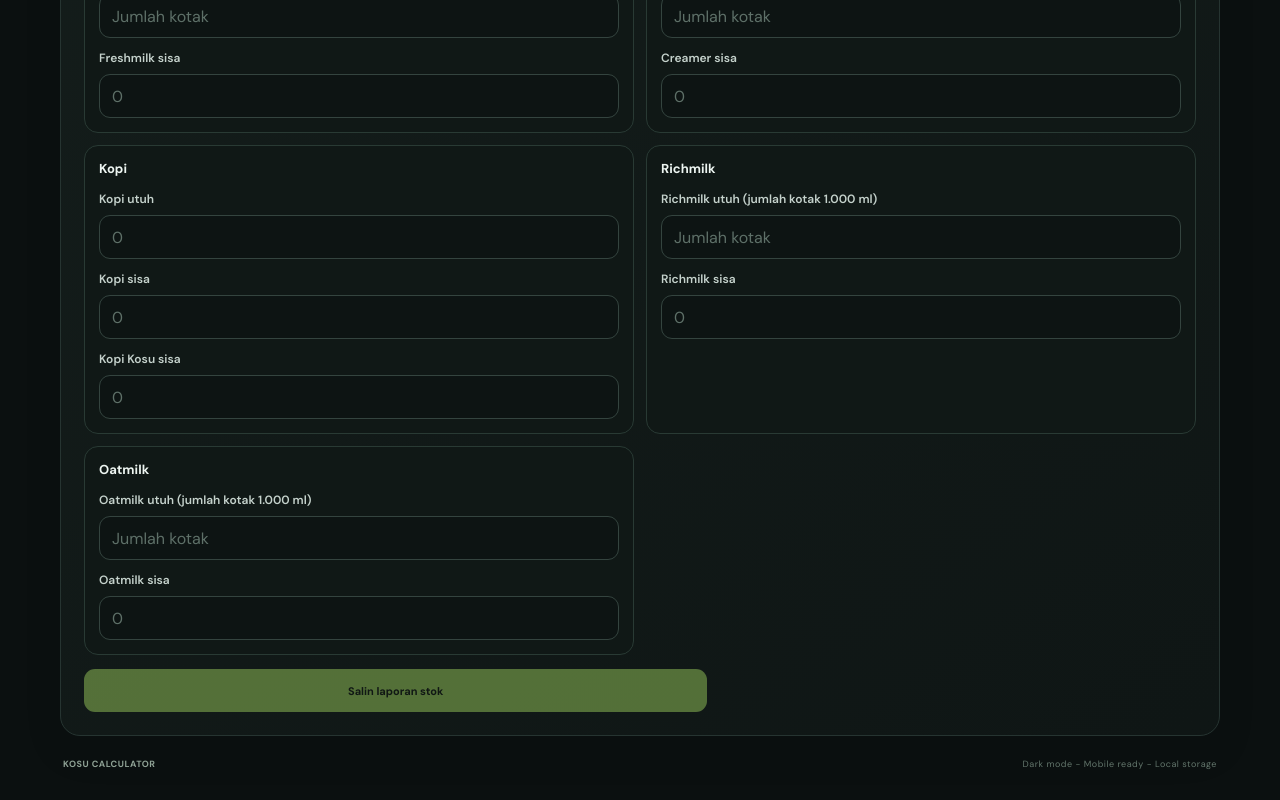
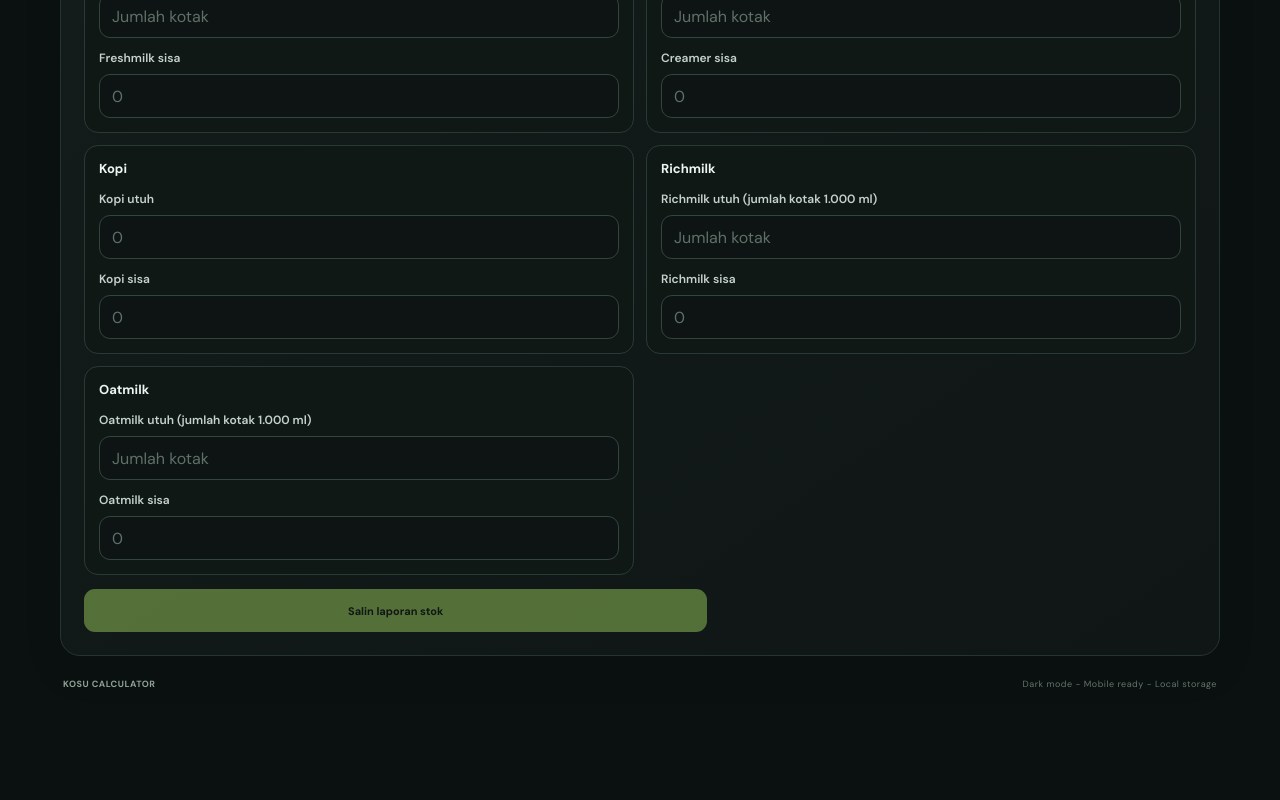
Before and after one commit to chanvianz-ui/kosu-calculator, a Next.js app: page / in a window 1280 px wide. Shown: the part 1511-2311 px from the top of the page. After the commit the page ends 2231 px from the top, so only its background shows below. Built offline with nearby package versions, Linux system fonts and the light colour scheme.

Commit message:
Update page.tsx

```diff
--- a/app/page.tsx
+++ b/app/page.tsx
@@ -341,7 +341,6 @@ export default function Home() {
               <div className="stock-card"><h4>Kopi</h4>
                 <div className="field"><label>Kopi utuh</label><input type="number" min="0" inputMode="decimal" placeholder="0" value={stock.kopiUtuh} onChange={(e) => updateStock("kopiUtuh", e.target.value)} /></div>
                 <div className="field"><label>Kopi sisa</label><input type="number" min="0" inputMode="decimal" placeholder="0" value={stock.kopiSisa} onChange={(e) => updateStock("kopiSisa", e.target.value)} /></div>
-                <div className="field"><label>Kopi Kosu sisa</label><input type="number" min="0" inputMode="decimal" placeholder="0" value={stock.kopiKosuSisa} onChange={(e) => updateStock("kopiKosuSisa", e.target.value)} /></div>
               </div>
               <div className="stock-card"><h4>Richmilk</h4>
                 <div className="field"><label>Richmilk utuh (jumlah kotak 1.000 ml)</label><input type="number" min="0" inputMode="numeric" placeholder="Jumlah kotak" value={stock.richmilkKotak} onChange={(e) => updateStock("richmilkKotak", e.target.value)} /></div>
```
